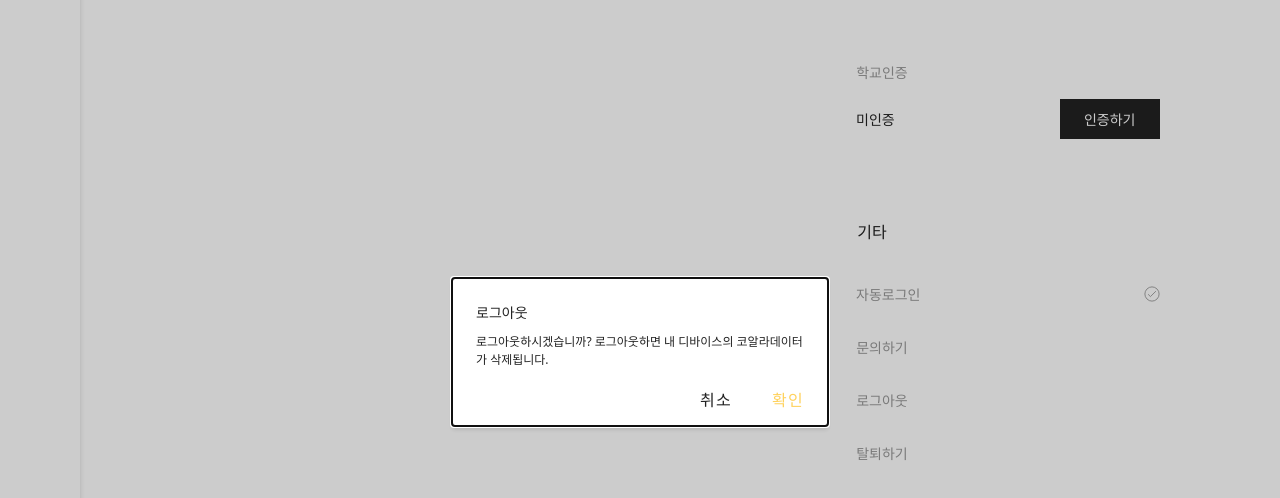
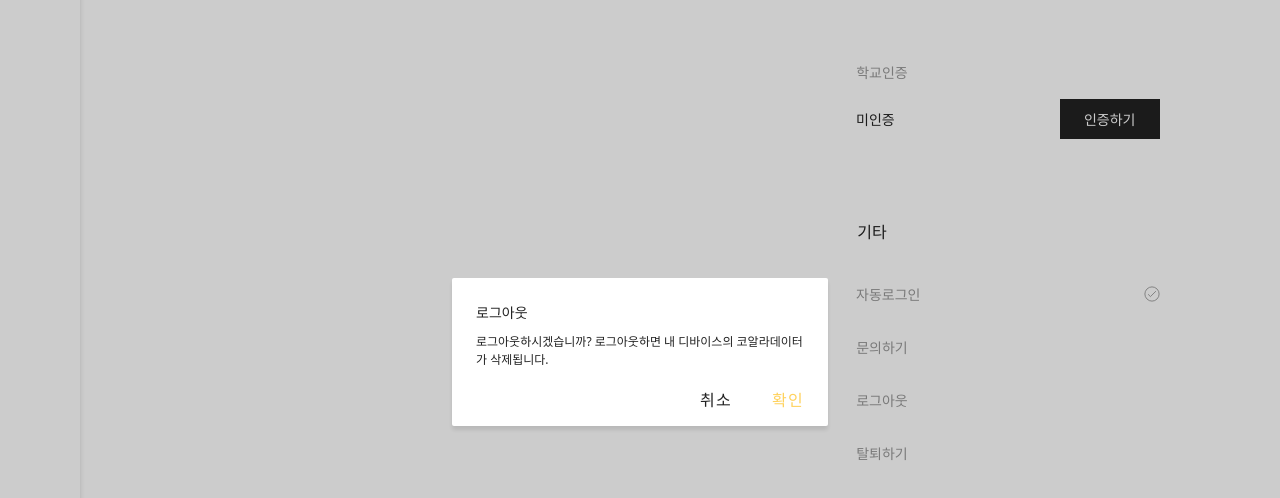
Before and after one commit to BCSDLab/KOALA_FRONT_END, a React (Create React App) app: page /mypage in a window 1280 px wide. Both pictures are taken after a click on the element "로그아웃". Shown: the part 411-909 px from the top of the page. Built offline with nearby package versions, Linux system fonts and the light colour scheme; no server answers; a web font is replaced by a local one.

Commit message:
[#41] style: modal창 애니메이션 스타일 일부 통일

```diff
--- a/src/components/Shared/Dialog.js
+++ b/src/components/Shared/Dialog.js
@@ -21,7 +21,7 @@ const fadeOut = keyframes`
 
 const slideUp = keyframes`
     from {
-        transform: translateY(100px);
+        transform: translateY(10px);
         transition: all .4s ease-out;
     }
     to {
@@ -36,7 +36,7 @@ const slideDown = keyframes`
         transition: all .4s ease-out;
     }
     to {
-        transform: translateY(100px);
+        transform: translateY(10px);
         transition: all .4s ease-out;
     }
 `;
@@ -163,7 +163,7 @@ const Dialog = ({ title, children, confirmText, cancelText, onConfirm, onCancel,
   if (!localVisible && !animate) return null;
   return (
     <DarkBackground disappear={!visible}>
-      <DialogBlock disappear={!visible} length={length} onKeyPress={handleKeyPress} tabIndex="0" ref={dialogRef}>
+      <DialogBlock disappear={!visible} length={length} onKeyPress={handleKeyPress} ref={dialogRef}>
         <Title>{title}</Title>
         <Description>{children}</Description>
 
```
